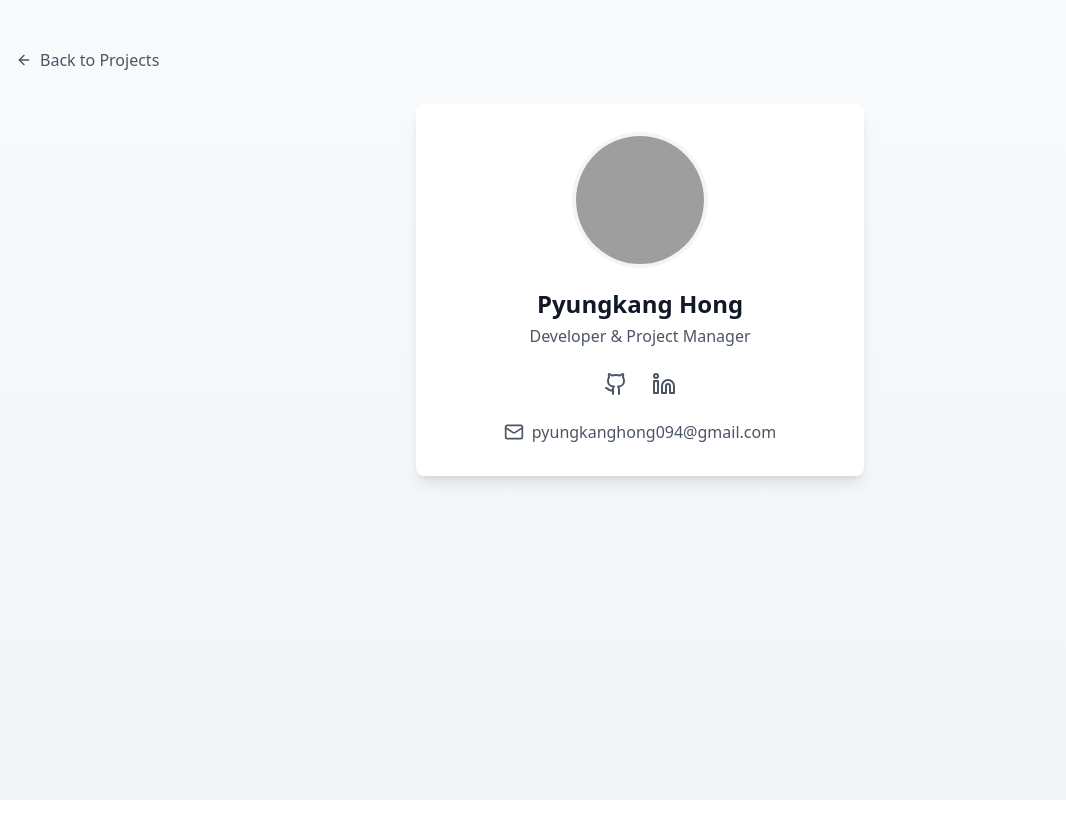
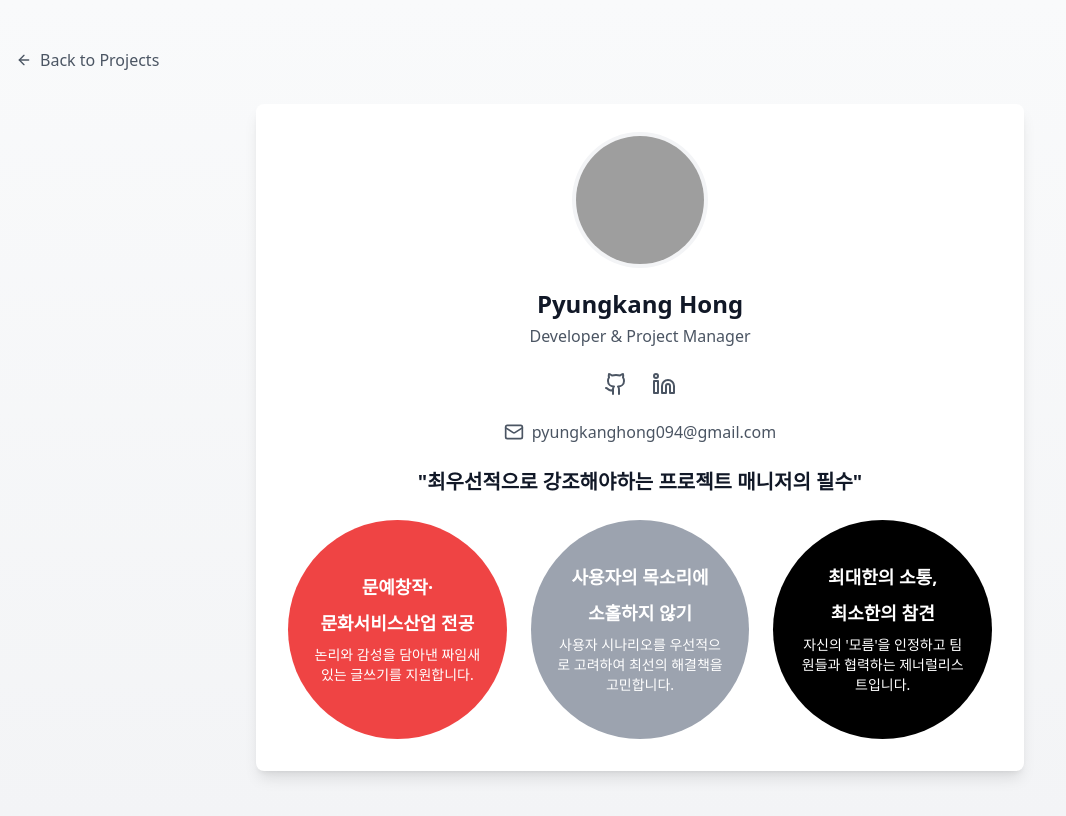
Before and after one commit to PyungkangHong094/NewPkUpdate, a React (Vite) app: page /profile in a window 1280 px wide. Shown: the top 816 px of the page, without its empty margins (0-1066 px from the left). Built offline with nearby package versions, Linux system fonts and the light colour scheme; grey boxes are pictures that could not be loaded.

Commit message:
detail change

```diff
--- a/src/components/Profile/ProfileCard.tsx
+++ b/src/components/Profile/ProfileCard.tsx
@@ -3,7 +3,7 @@ import { Github, Linkedin, Mail } from "lucide-react";
 
 export function ProfileCard() {
   return (
-    <div className="bg-white dark:bg-gray-800 rounded-lg shadow-lg p-8 max-w-md mx-auto">
+    <div className="bg-white dark:bg-gray-800 rounded-lg shadow-lg p-8 max-w-3xl mx-auto">
       <div className="flex flex-col items-center space-y-6">
         {/* Profile Image */}
         <div className="relative">
@@ -54,6 +54,48 @@ export function ProfileCard() {
           <Mail className="w-5 h-5" />
           <span>pyungkanghong094@gmail.com</span>
         </a>
+
+        {/* Section Title */}
+        <h2 className="text-xl font-bold text-gray-900 dark:text-white text-center">
+          "최우선적으로 강조해야하는 프로젝트 매니저의 필수"
+        </h2>
+
+        {/* Three Circles Section */}
+        <div className="flex flex-col md:flex-row gap-6 mt-4 w-full max-w-3xl">
+          {/* First Circle */}
+          <div className="flex-1">
+            <div className="bg-red-500 rounded-full aspect-square flex flex-col items-center justify-center p-6 text-white">
+              <h3 className="font-bold text-lg mb-2">문예창작·</h3>
+              <h3 className="font-bold text-lg mb-2">문화서비스산업 전공</h3>
+              <p className="text-sm text-center">
+                논리와 감성을 담아낸 짜임새 있는 글쓰기를 지원합니다.
+              </p>
+            </div>
+          </div>
+
+          {/* Second Circle */}
+          <div className="flex-1">
+            <div className="bg-gray-400 rounded-full aspect-square flex flex-col items-center justify-center p-6 text-white">
+              <h3 className="font-bold text-lg mb-2">사용자의 목소리에</h3>
+              <h3 className="font-bold text-lg mb-2">소홀하지 않기</h3>
+              <p className="text-sm text-center">
+                사용자 시나리오를 우선적으로 고려하여 최선의 해결책을
+                고민합니다.
+              </p>
+            </div>
+          </div>
+
+          {/* Third Circle */}
+          <div className="flex-1">
+            <div className="bg-black rounded-full aspect-square flex flex-col items-center justify-center p-6 text-white">
+              <h3 className="font-bold text-lg mb-2">최대한의 소통,</h3>
+              <h3 className="font-bold text-lg mb-2">최소한의 참견</h3>
+              <p className="text-sm text-center">
+                자신의 '모름'을 인정하고 팀원들과 협력하는 제너럴리스트입니다.
+              </p>
+            </div>
+          </div>
+        </div>
       </div>
     </div>
   );
--- a/src/data/projects.ts
+++ b/src/data/projects.ts
@@ -589,9 +589,6 @@ export const projects = [
       },
       successMetrics: {
         marketReach: 92,
-        conversion: 65,
-        retention: 89,
-        growth: 78
       }
     },
     links: {
--- a/src/i18n/index.ts
+++ b/src/i18n/index.ts
@@ -8,8 +8,8 @@ i18n.use(initReactI18next).init({
     en: { translation: en },
     kr: { translation: kr }
   },
-  lng: localStorage.getItem('language') || 'en',
-  fallbackLng: 'en',
+  lng: localStorage.getItem('language') || 'kr',
+  fallbackLng: 'kr',
   interpolation: {
     escapeValue: false
   }
```
Also changed, not shown: src/components/Profile/ProfilePage.tsx (+4 -4 lines).
